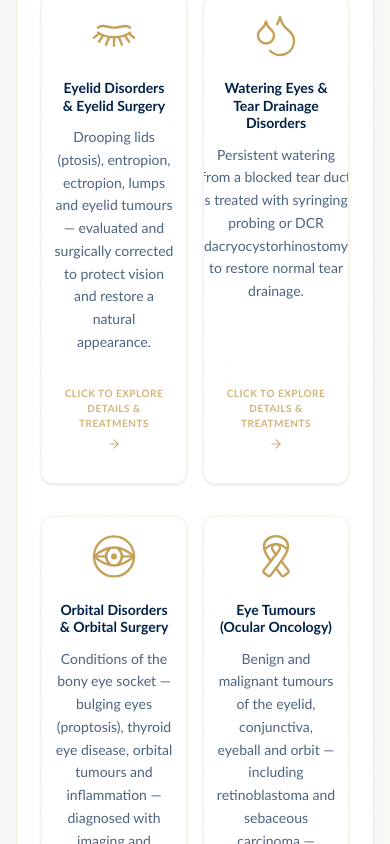
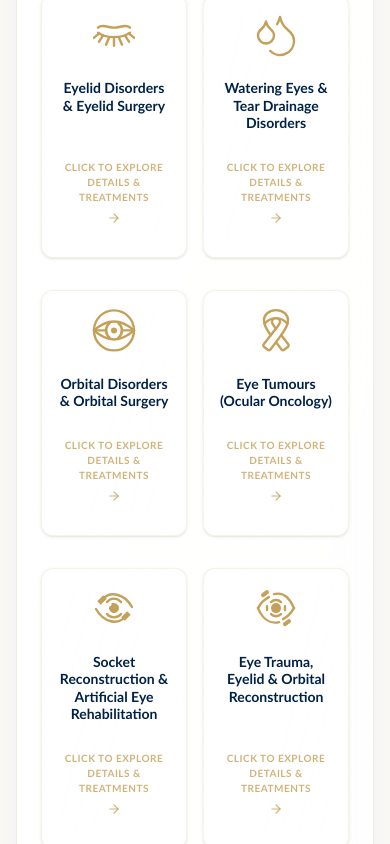
Before and after one commit to inderjeetota-ops/drsaumika-site, a React (Vite) app: page / in a window 390 px wide. Shown: the part 1800-2644 px from the top of the page. Built offline with nearby package versions, Linux system fonts and the light colour scheme.

Commit message:
fix(home): hide item descriptions on mobile screens
Prevent layout overflow on smaller viewports by hiding the service description text for mobile devices.

```diff
--- a/src/pages/Home.tsx
+++ b/src/pages/Home.tsx
@@ -342,7 +342,7 @@ export default function Home() {
                   </m.div>
                   <h3 className="text-sm sm:text-lg md:text-xl font-bold text-navy mb-3 group-hover:text-gold transition-colors duration-300 leading-tight w-full break-words hyphens-auto px-1">{item.title}</h3>
                   {item.desc && (
-                    <p className="text-sm text-navy/70 leading-relaxed mb-4">
+                    <p className="hidden sm:block text-sm text-navy/70 leading-relaxed mb-4">
                       {item.desc}
                     </p>
                   )}
```
